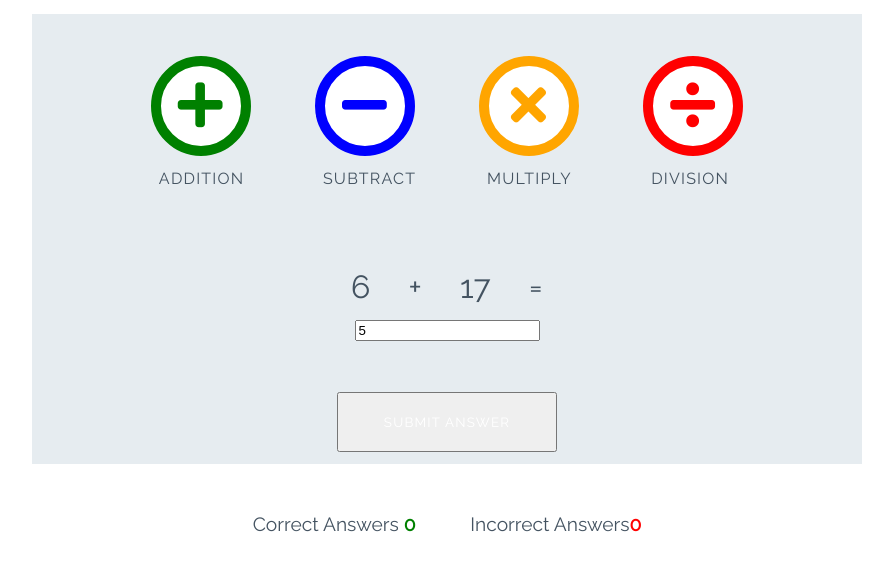
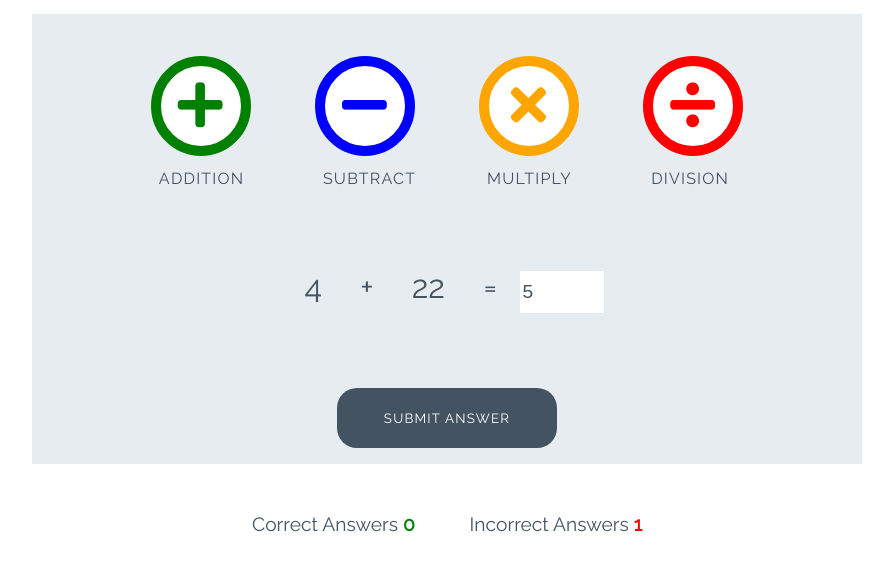
Before and after one commit to Esty-8/love-maths, a plain HTML site: page index.html in a window 1280 px wide. Both pictures are taken after typing "5" into the empty fields and a click on the button "SUBMIT ANSWER". Shown: the part 89-660 px from the top of the page, without its empty margins (193-1086 px from the left). Drawn offline with Linux system fonts and the light colour scheme.

Commit message:
add code to increment score and incorrect answers tally

```diff
--- a/assets/js/script.js
+++ b/assets/js/script.js
@@ -11,11 +11,11 @@ document.addEventListener("DOMContentLoaded", function() {
                 let gameType = this.getAttribute("data-type");
                 runGame(gameType);
             }
-        })
+        });
     }
 
     runGame("addition");
-})
+});
 
 /** The main game 'loop', called when the script is first laded
  * and after the user's answer has been processed
@@ -37,7 +37,8 @@ function runGame(gameType) {
 /**Checks the answer against the first element in
  * the returned calculateCorrectAnswer array
  */
-function checkAnswer(){
+function checkAnswer() {
+
   let userAnswer = parseInt(document.getElementById("answer-box").value);
   let calculatedAnswer = calculateCorrectAnswer();
   let isCorrect = userAnswer === calculateCorrectAnswer[0];
@@ -45,8 +46,10 @@ function checkAnswer(){
 
   if(isCorrect){
     alert("Hey! You got it right! :D");
+    incrementScore();
   } else {
-    alert(`Awww.... you answered ${userAnswer}. The correct answer was ${calculatedAnswer[0]}!`)
+    alert(`Awww.... you answered ${userAnswer}. The correct answer was ${calculatedAnswer[0]}!`);
+    incrementWrongAnswer();
   }
 
   runGame(calculatedAnswer[1]);
@@ -70,17 +73,28 @@ function calculateCorrectAnswer() {
 
 }
 
+/**
+ * Gets the current score from the DOM and increments it by 1
+ */
 function incrementScore(){
 
+    let oldScore = parseInt(document.getElementById("score").innerText);
+    document.getElementById("score").innerText = ++oldScore;
 
 
 }
-
+/**
+ * Gets the current tally of incorrect answers
+ * from the DOM and increments it by 1
+ */
 function incrementWrongAnswer() {
+    let oldScore = parseInt(document.getElementById("incorrect").innerText);
+    document.getElementById("incorrect").innerText = ++oldScore;
 
 }
 
-function displayAdditionQuestion(operand1, operand2){
+function displayAdditionQuestion(operand1, operand2) {
+
     document.getElementById('operand1').textContent = operand1;
     document.getElementById('operand2').textContent = operand2;
     document.getElementById('operator').textContent = "+";
--- a/index.html
+++ b/index.html
@@ -10,8 +10,10 @@
     <title>Document</title>
 </head>
 <body>
+
     <h1 class="heading">
-        <img class="logo" src="assets/images/logo.png" alt="logo"> Love Maths</h1>
+        <img class="logo" src="assets/images/logo.png" alt="logo"> Love Maths
+    </h1>
 
     <div class="game-area">
         <div class="controls-area">
@@ -33,15 +35,15 @@
             <span id="operator">x</span>
             <span id="operand2">0</span>
             <span>=</span>
-          <p class="answer-message">Enter Answer: </p>
-          <input id="anwer-boxtype" type="number">
+            <p class="answer-message">Enter Answer:</p>
+            <input id="answer-box" type="number">
         </div>
-       <button data-type="submit" class="btn btn-gray">Submit Answer</button>
+        <button data-type="submit" class="btn btn--gray">Submit Answer</button>
     </div>
 
     <div class="score-area">
         <p class="scores">Correct Answers <span id="score">0</span></p>
-        <p class="scores">Incorrect Answers<span id="incorrect">0</span></p>
+        <p class="scores">Incorrect Answers <span id="incorrect">0</span></p>
     </div>
 
     <script src="assets/js/script.js"></script>
```
Lines whose indentation alone changed are shown as unchanged.
